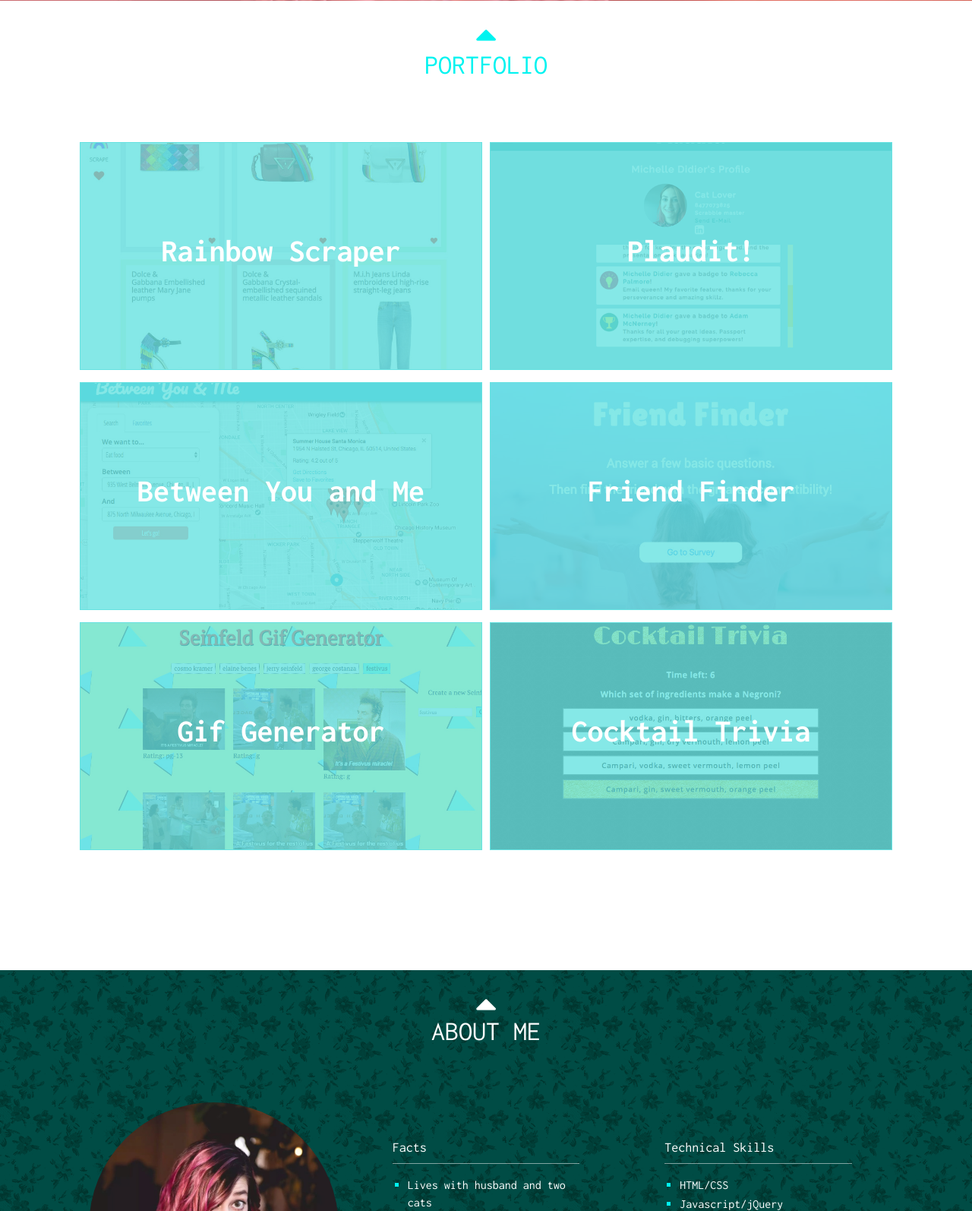
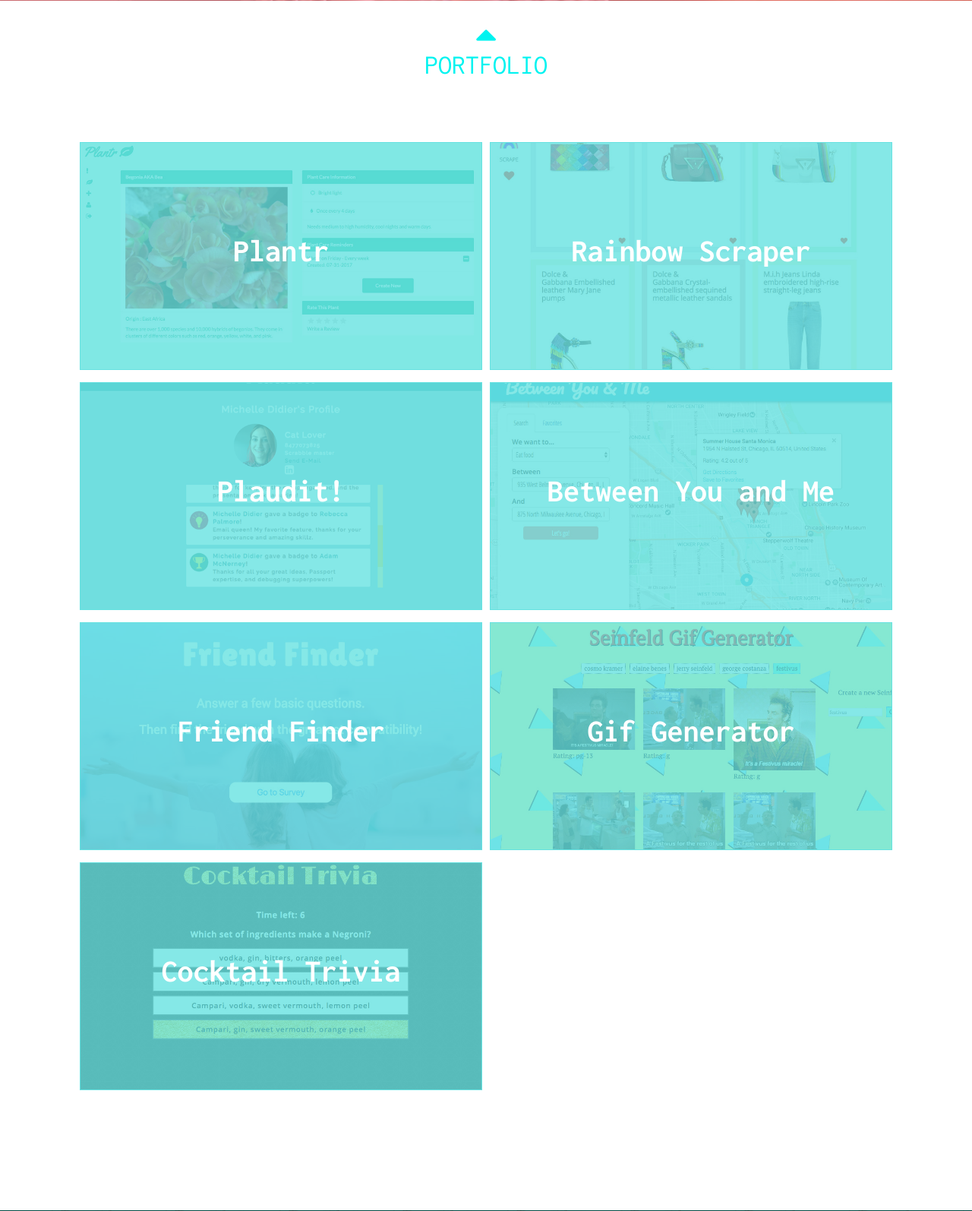
Before and after one commit to meeshyd/portfolio, a PHP site: page / in a window 1280 px wide. Shown: the part 799-2393 px from the top of the page at 76% size. Run offline with PHP 8.4, Linux system fonts and the light colour scheme; some libraries are stand-ins or nearby versions.

Commit message:
added Plantr to portfolio an dupdated resume

```diff
--- a/assets/style.css
+++ b/assets/style.css
@@ -182,6 +182,15 @@ a .fa, a i {
 }
 
 /*portfolio images*/
+
+#plantr {
+	background: url('images/plantr.jpg');
+	background-size: 300px auto;
+	background-position: center;
+    background-size: cover;
+    background-repeat: no-repeat;
+}
+
 #plaudit {
 	background: url('images/plaudit.png');
 	background-size: 300px auto;
--- a/index.html
+++ b/index.html
@@ -72,6 +72,17 @@
 				</div>
 			</div>
 			<div class="row section-content-div">
+				<div class="col-xs-12 col-sm-6 col-md-6 project-wrap">
+                    <div class="portfolio-img" id="plantr"></div>
+                    <div class="image-url">
+                        <a class="link" href="https://plantr-live.herokuapp.com/" target="_blank">Website</a>
+                        <a class="link" href="https://github.com/trgmedina/plantapp" target="_blank">GitHub</a>
+                    </div>
+                    <div class="overlay">
+                        <h3 class="project-title-desktop">Plantr</h3>
+                        <h3 class="project-title-mobile">Plantr</h3>
+                    </div>
+				</div>
                 <div class="col-xs-12 col-sm-6 col-md-6 project-wrap">
                     <div class="portfolio-img" id="rainbow"></div>
                     <div class="image-url">
@@ -180,10 +191,12 @@
                                 <li><p>HTML/CSS</p></li>
                                 <li><p>Javascript/jQuery</p></li>
                                 <li><p>Responsive Design</p></li>
+                                <li><p>Node</p></li>
+                                <li><p>Express</p></li>
+                                <li><p>React</p></li>
                                 <li><p>Bootstrap/Materialize</p></li>
                                 <li><p>SQL/MySQL</p></li>
                                 <li><p>MongoDB</p></li>
-                                <li><p>Node</p></li>
                                 <li><p>AJAX</p></li>
                                 <li><p>APIs</p></li>
                                 <li><p>Adobe Photoshop/Illustrator</p></li>
```
Also changed, not shown: assets/images/plantr.jpg (added), 1 other file.
